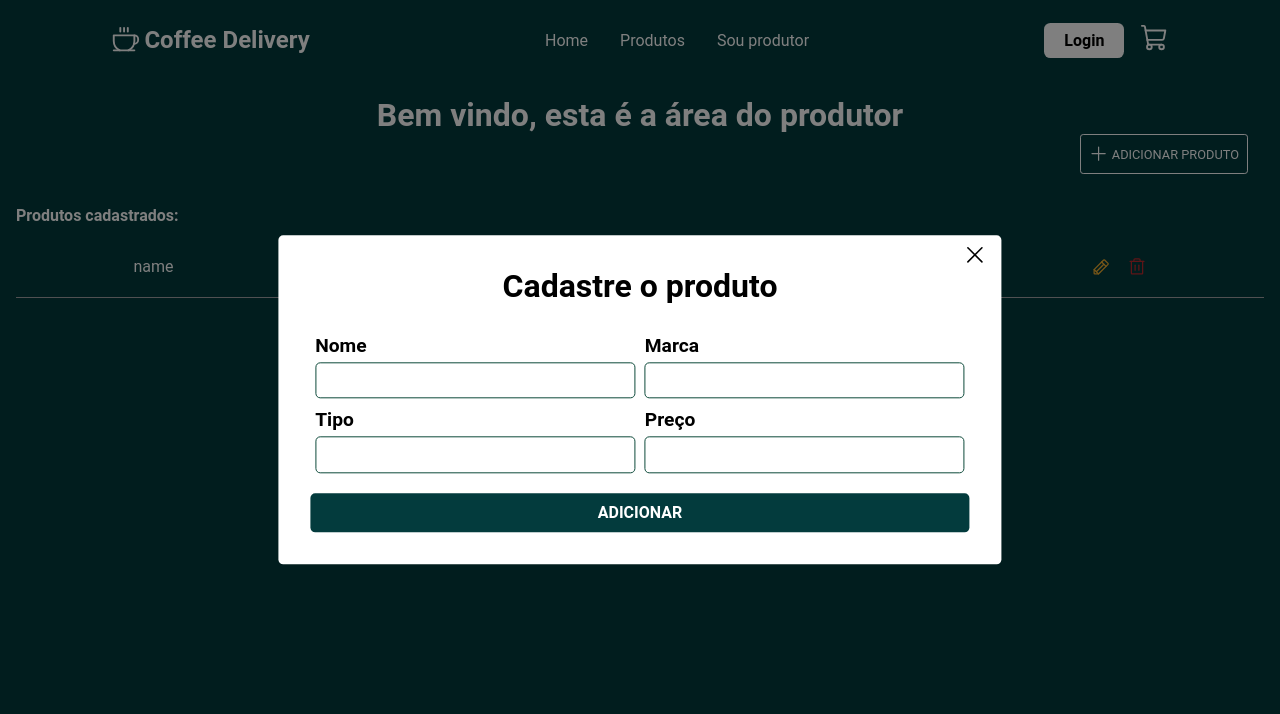
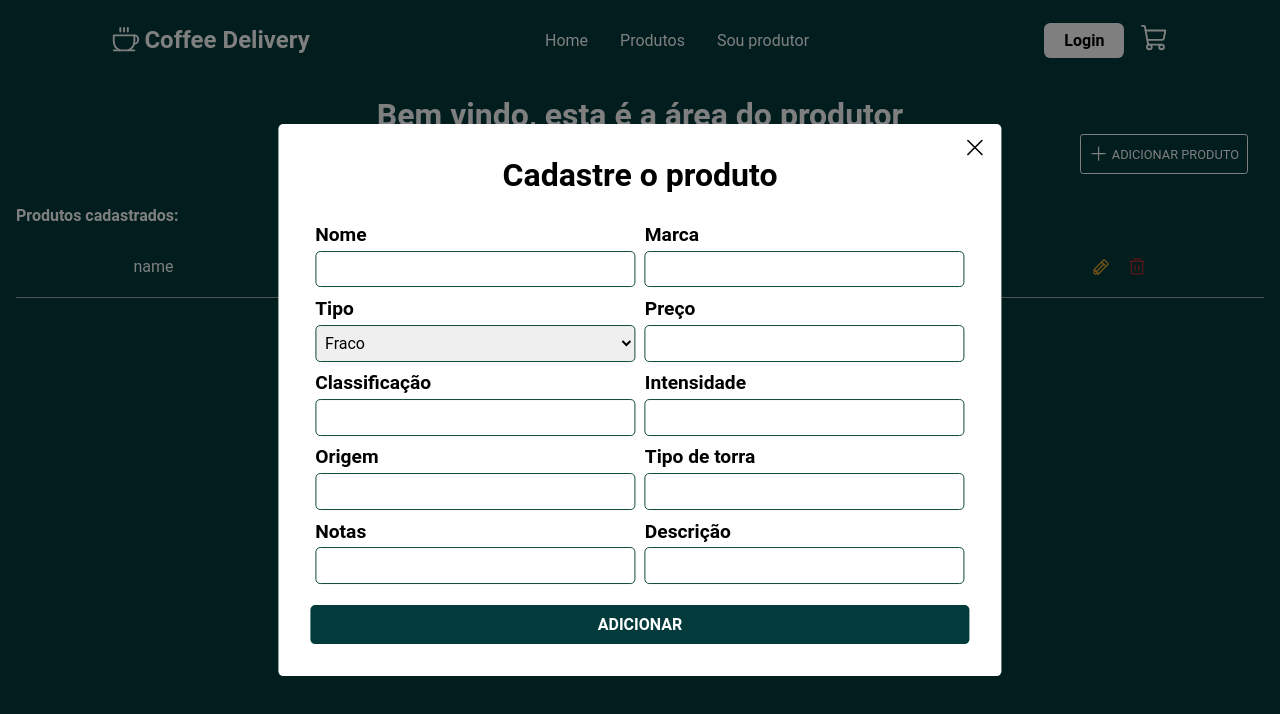
Before and after one commit to Kelvis-fernando/e-commerce, a React (Create React App) app: page /producer in a window 1280 px wide. Both pictures are taken after a click on the button "ADICIONAR PRODUTO". Shown: the top 714 px of the page. Built offline with nearby package versions, Linux system fonts and the light colour scheme.

Commit message:
chore(AddProductForm): adjusted form camps, and added a control for inputs submit

```diff
--- a/package.json
+++ b/package.json
@@ -11,7 +11,7 @@
     "@types/node": "^16.7.13",
     "@types/react": "^18.0.0",
     "@types/react-dom": "^18.0.0",
-    "axios": "^1.3.2",
+    "axios": "^1.3.4",
     "localforage": "^1.10.0",
     "match-sorter": "^6.3.1",
     "phosphor-react": "^1.4.1",
--- a/src/components/producer/AddProductForm.tsx
+++ b/src/components/producer/AddProductForm.tsx
@@ -1,33 +1,90 @@
+import axios from "axios";
+import { FormEvent } from "react";
 import {
   AddProductFormContainer,
   InputStyles,
 } from "../../styles/producer/addProductForm";
 
 const AddProductForm = () => {
+  const handleCreateProduct = async (event: FormEvent) => {
+    event.preventDefault();
+    const formData = new FormData(event.target as HTMLFormElement);
+    const data = Object.fromEntries(formData);
+    console.log(data);
+
+    // try {
+    //   await axios.post(`http://localhost:3333/games/${data.game}/ads`, {
+    //     name: data.name,
+    //     yearsPlaying: Number(data.yearsPlaying),
+    //     discord: data.discord,
+    //     weekDays: weekDays.map(Number),
+    //     hourStart: data.hourStart,
+    //     hourEnd: data.hourEnd,
+    //     useVoiceChanel: useVoiceChanel,
+    //   });
+    //   alert("Criado com sucesso!");
+    // } catch (error) {
+    //   alert("Erro ao criar o anúncio");
+    // }
+  };
   return (
-    <AddProductFormContainer>
+    <AddProductFormContainer onSubmit={handleCreateProduct}>
       <h1>Cadastre o produto</h1>
       <InputStyles>
         <div>
-          <label htmlFor="">Nome</label>
-          <input type="text" name="" id="" />
+          <label htmlFor="name">Nome</label>
+          <input type="text" name="name" id="name" />
         </div>
         <div>
-          <label htmlFor="">Marca</label>
-          <input type="text" name="" id="" />
+          <label htmlFor="brand">Marca</label>
+          <input type="text" name="brand" id="brand" />
         </div>
       </InputStyles>
       <InputStyles>
         <div>
-          <label htmlFor="">Tipo</label>
-          <input type="text" name="" id="" />
+          <label htmlFor="type">Tipo</label>
+          <select name="type" id="type">
+            <option value="Fraco">Fraco</option>
+            <option value="Medio">Medio</option>
+            <option value="Forte">Forte</option>
+          </select>
         </div>
         <div>
-          <label htmlFor="">Preço</label>
-          <input type="text" name="" id="" />
+          <label htmlFor="price">Preço</label>
+          <input type="number" name="price" id="price" />
         </div>
       </InputStyles>
-      <button>ADICIONAR</button>
+      <InputStyles>
+        <div>
+          <label htmlFor="classification">Classificação</label>
+          <input type="text" name="classification" id="classification" />
+        </div>
+        <div>
+          <label htmlFor="intensity">Intensidade</label>
+          <input type="text" name="intensity" id="intensity" />
+        </div>
+      </InputStyles>
+      <InputStyles>
+        <div>
+          <label htmlFor="origin">Origem</label>
+          <input type="text" name="origin" id="origin" />
+        </div>
+        <div>
+          <label htmlFor="typeToast">Tipo de torra</label>
+          <input type="text" name="typeToast" id="typeToast" />
+        </div>
+      </InputStyles>
+      <InputStyles>
+        <div>
+          <label htmlFor="notes">Notas</label>
+          <input type="text" name="notes" id="notes" />
+        </div>
+        <div>
+          <label htmlFor="description">Descrição</label>
+          <input type="text" name="description" id="description" />
+        </div>
+      </InputStyles>
+      <button type="submit">ADICIONAR</button>
     </AddProductFormContainer>
   );
 };
--- a/src/styles/producer/addProductForm.ts
+++ b/src/styles/producer/addProductForm.ts
@@ -16,6 +16,15 @@ export const AddProductFormContainer = styled.form`
   }
 
   input {
+    width: 20rem;
+    height: 2.3rem;
+    border: 1px solid #0d4a3a;
+    padding: 0.3rem;
+    border-radius: 0.3rem;
+    margin-top: 0.3rem;
+  }
+
+  select {
     width: 20rem;
     height: 2.3rem;
     border: 1px solid #0d4a3a;
```
Also changed, not shown: 1 other file (tests, documents, lock files or other folders).
